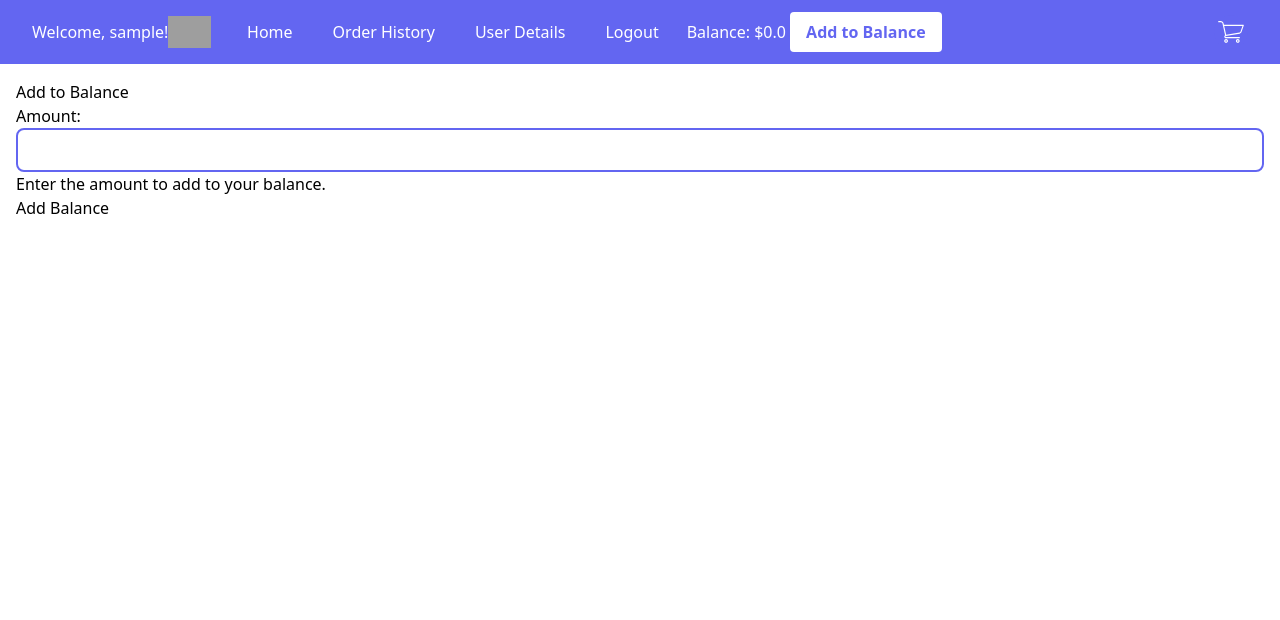
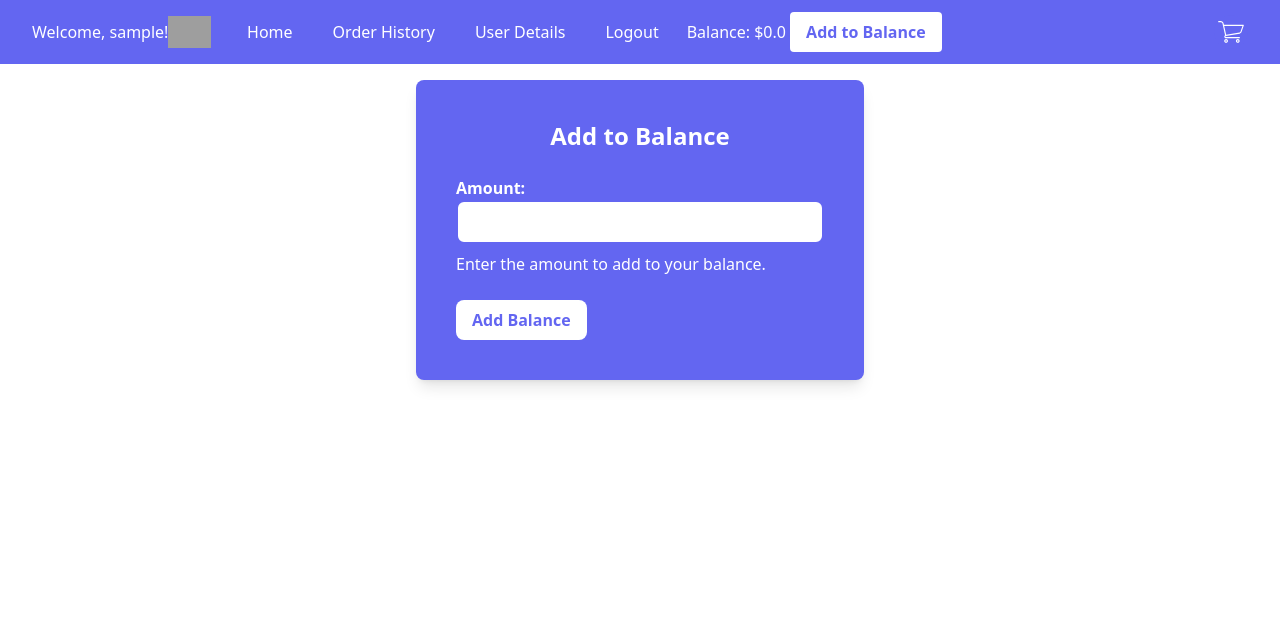
Before and after one commit to TurkiK/Django-E-commerce-Platform, a Django app: page /add_balance/ in a window 1280 px wide. Shown: the top 620 px of the page. Run offline with Django 5.2, Linux system fonts and the light colour scheme; the visitor is signed in with stand-in values (Sample User, id 1); data comes from the database, SQL or seed files in the repository; some libraries are stand-ins or nearby versions; grey boxes are pictures that could not be loaded.

Commit message:
FrontEndPages

```diff
--- a/OnlineShopping/myshop/shop/templates/add_balance.html
+++ b/OnlineShopping/myshop/shop/templates/add_balance.html
@@ -1,12 +1,14 @@
 {% extends 'base.html' %}
 
 {% block content %}
+    <div class="mx-auto relative bg-indigo-500 p-10 rounded-lg shadow-lg w-full max-w-md">
     <h2>Add to Balance</h2>
     <form method="post">
         {% csrf_token %}
         {{ form.as_p }}
         <button type="submit">Add Balance</button>
     </form>
+    </div>
 
     <style>
     input {
@@ -17,6 +19,41 @@
         border-radius: 0.5rem; /* Rounded corners */
         width: 100%; /* Full width */
         padding: 0.5rem; /* Padding for input fields */
+        margin-bottom: 0.5rem;
     }
+
+    label {
+        margin-bottom: 0.5rem;
+        color: white;
+        font-weight: 700;
+        }
+
+
+    h2 {
+        text-align: center;
+        margin-bottom: 1.5rem;
+        color: white;
+        font-weight: 700;
+        font-size: 1.5rem;
+        line-height: 2rem;
+        }
+
+    p {
+        color: white;
+        margin-bottom: 1.5rem;
+        }
+
+    button, input:where([type=button]), input:where([type=reset]), input:where([type=submit]){
+        background-color: #ffffff;
+        color: rgb(99 102 241);
+        font-weight: 700;
+        border-radius: 0.5rem;
+        text-align: center;
+        padding-top: 0.5rem;
+        padding-bottom: 0.5rem;
+        padding-left: 1rem;
+        padding-right: 1rem;
+        }
+
     </style>
 {% endblock %}
```
Also changed, not shown: OnlineShopping/myshop/shop/templates/cart_detail.html (+7 -1 lines).
